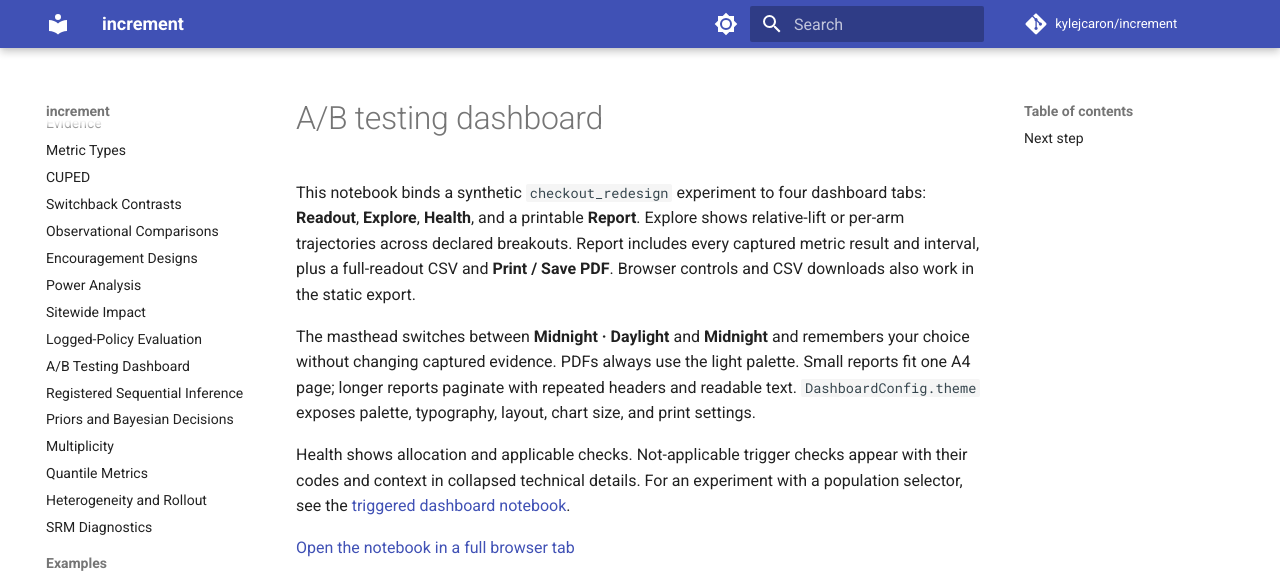
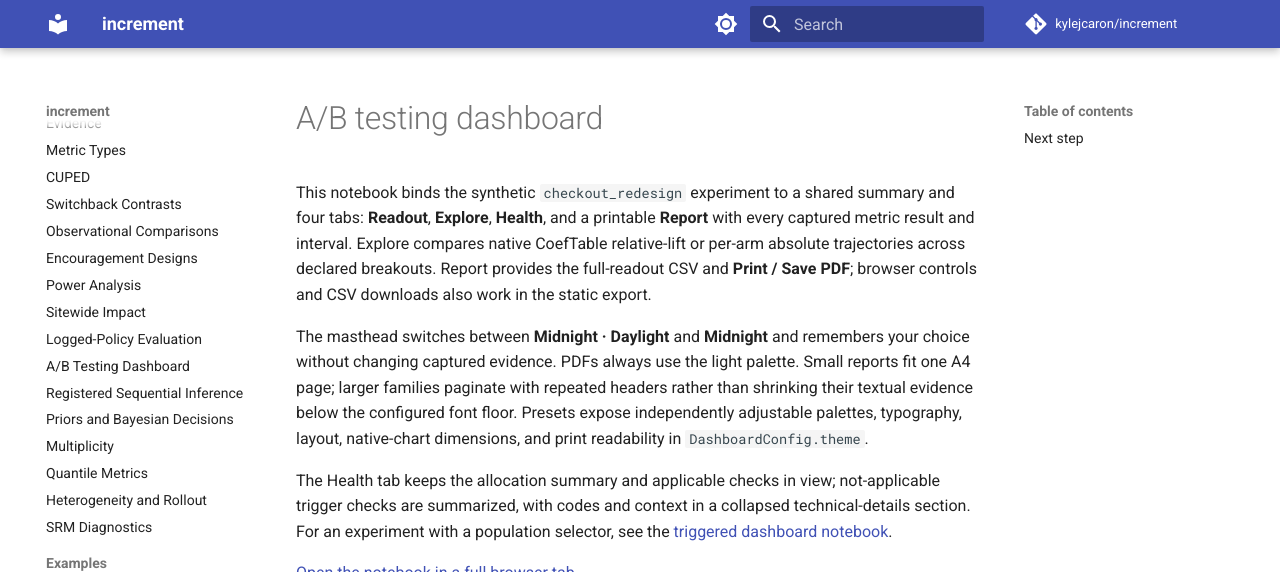
Before and after one commit to kylejcaron/increment, an MkDocs documentation site: the page built from docs/examples/ab_testing_dashboard.md, in a window 1280 px wide and 900 px high, cut to the strip 0-572 px from the top of the window. Built offline with MkDocs 1.6.1 and Material for MkDocs 9.7.7, drawn with Linux system fonts in a browser that asks for light colours; comment, search, counter and statistics services are not loaded.

```diff
--- a/docs/examples/ab_testing_dashboard.md
+++ b/docs/examples/ab_testing_dashboard.md
@@ -1,21 +1,24 @@
 # A/B testing dashboard
 
-This notebook binds a synthetic `checkout_redesign` experiment to four
-dashboard tabs: **Readout**, **Explore**, **Health**, and a printable
-**Report**. Explore shows relative-lift or per-arm trajectories across declared
-breakouts. Report includes every captured metric result and interval, plus a
-full-readout CSV and **Print / Save PDF**. Browser controls and CSV downloads
-also work in the static export.
+This notebook binds the synthetic `checkout_redesign` experiment to a shared
+summary and four tabs: **Readout**, **Explore**, **Health**, and a printable
+**Report** with every captured metric result and interval. Explore compares
+native CoefTable relative-lift or per-arm absolute trajectories across declared
+breakouts. Report provides the full-readout CSV and **Print / Save PDF**;
+browser controls and CSV downloads also work in the static export.
 
 The masthead switches between **Midnight · Daylight** and **Midnight** and
 remembers your choice without changing captured evidence. PDFs always use the
-light palette. Small reports fit one A4 page; longer reports paginate with
-repeated headers and readable text. `DashboardConfig.theme` exposes palette,
-typography, layout, chart size, and print settings.
+light palette. Small reports fit one A4 page; larger families paginate with
+repeated headers rather than shrinking their textual evidence below the
+configured font floor. Presets expose independently adjustable palettes,
+typography, layout, native-chart dimensions, and print readability in
+`DashboardConfig.theme`.
 
-Health shows allocation and applicable checks. Not-applicable trigger checks
-appear with their codes and context in collapsed technical details. For an
-experiment with a population selector, see the
+The Health tab keeps the allocation summary and applicable checks in view;
+not-applicable trigger checks are summarized, with codes and context in a
+collapsed technical-details section. For an experiment with a population
+selector, see the
 [triggered dashboard notebook](triggered_population_dashboard.md).
 
 [Open the notebook in a full browser tab](ab_testing_dashboard.html)
```
Also changed, not shown: README.md (+5 -5 lines), docs/api.md (+51 -30 lines), docs/development/adding-an-estimator.md (+8 -3 lines), docs/examples/triggered_population_dashboard.md (+3 -3 lines), docs/index.md (+1 -1 lines).
